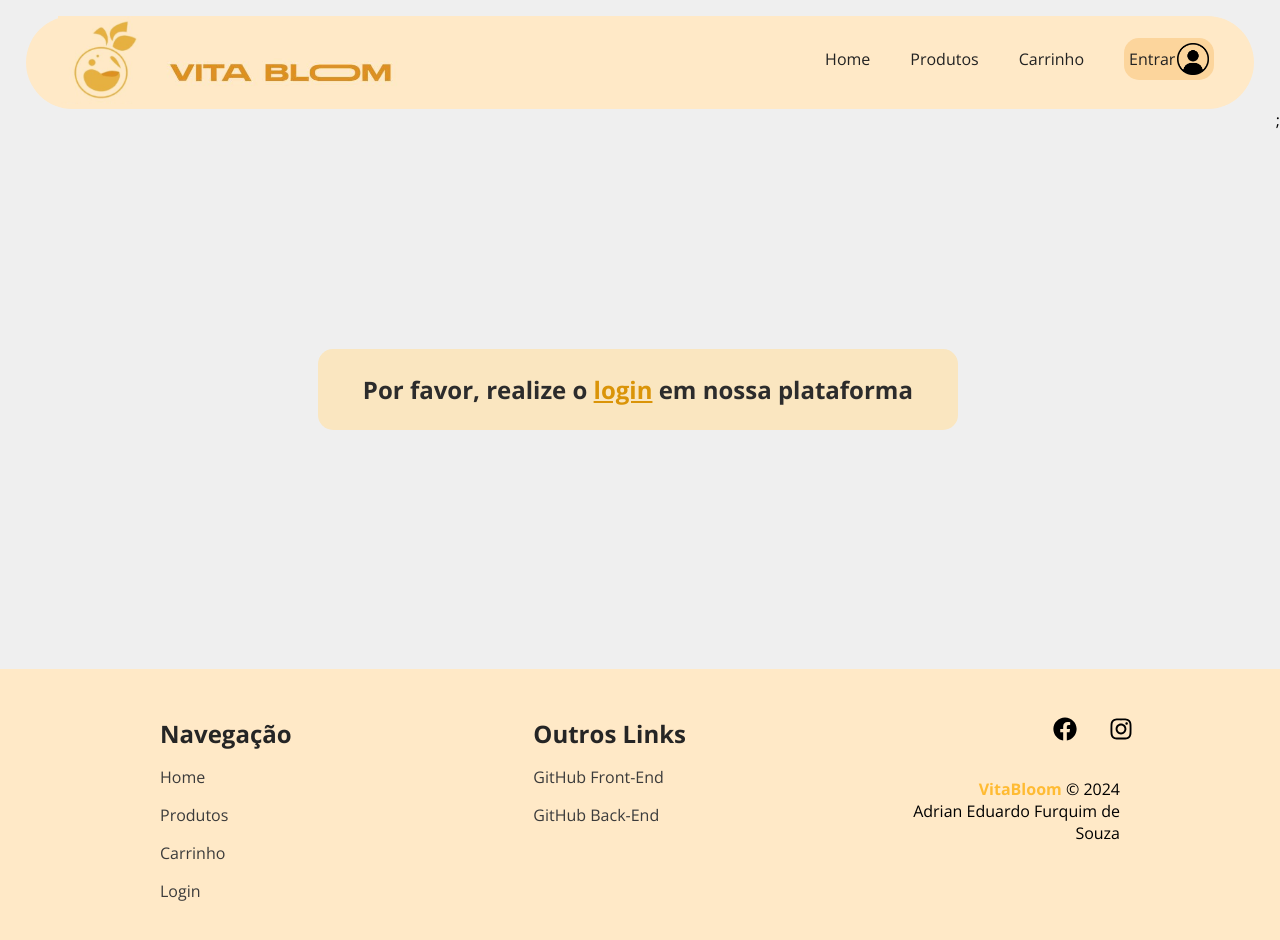
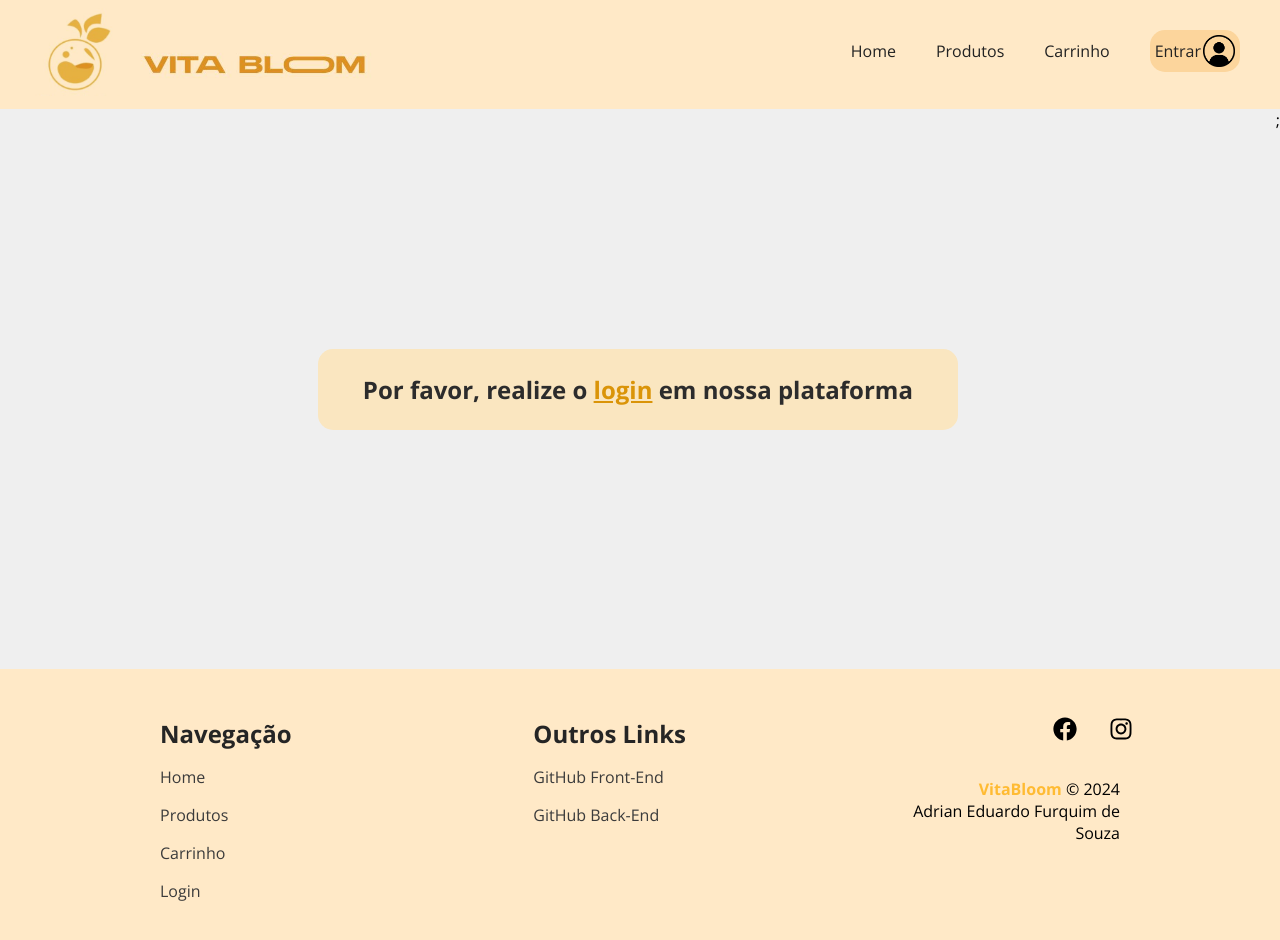
Before and after one commit to AdrianFurquim/VitaBloom-Front-End, a React (Vite) app: page /carrinho in a window 1280 px wide. Shown: the top 940 px of the page. Built offline with nearby package versions, Linux system fonts and the light colour scheme.

Commit message:
[05/02/2025] - Improving navbar design

```diff
--- a/src/components/layout/Navbar.jsx
+++ b/src/components/layout/Navbar.jsx
@@ -2,24 +2,24 @@ import { Link } from "react-router-dom"
 
 import Conteiner from "./Conteiner"
 import styles from "./Navbar.module.css"
-import logo_imagem from "../../assets/img/logo_imagem.png"
-import logo_escrita from "../../assets/img/logo_escrita.png"
+import imageLogo from "../../assets/img/logo_imagem.png"
+import writtenLogo from "../../assets/img/logo_escrita.png"
 import UsuarioNavbar from "../user/UsuarioNavbar"
 
 export default function Navbar({name, logado}) {
 
     // Tela =============================================================================================================
     return (
-        <nav className={styles.navbar}>
-            <Conteiner>
+        <nav className={styles.conteinerNavbar}>
 
-                {/* Link para página principal através do click das logos */}
+                <div className={styles.conteinerNavbarLogo}>
                     <Link to="/">
-                    <img src={logo_imagem} className={styles.logo_imagem} alt="Logo_Vita_Bloom" />
-                    <img src={logo_escrita} className={styles.logo_escrita} alt="Logo_Escrita_nome_Vita_Bloom" />
+                        <img src={imageLogo} className={styles.conteinerNavbarLogoImage} alt="Logo_Vita_Bloom" />
+                        <img src={writtenLogo} className={styles.conteinerNavbarLogoWritten} alt="Logo_Escrita_nome_Vita_Bloom" />
                     </Link>
+                </div>
 
-                {/* Lista de caminho para outras paginas */}
+                <div className={styles.conteinerNavbarListLink}>
                     <ul className={styles.list}>
                         <li className={styles.item}>
                             <Link to="/">Home</Link>
@@ -30,14 +30,14 @@ export default function Navbar({name, logado}) {
                         <li className={styles.item}>
                             <Link to="/carrinho">Carrinho</Link>
                         </li>
-                    {/* Botão de login */}
-                    <li className={styles.item_login}>
+
+                        <li className={styles.itemLogin}>
                             <Link to="/usuario/login">
                                 <UsuarioNavbar nomeUsu={name} logado={logado}/>
                             </Link>
                         </li>
                     </ul>
-            </Conteiner>
+                </div>
         </nav>
     )
 }
--- a/src/components/layout/Navbar.module.css
+++ b/src/components/layout/Navbar.module.css
@@ -1,10 +1,24 @@
-.navbar{
+.conteinerNavbar{
     display: flex;
     background-color: #FFE9C7;
-    width: 96%;
     margin: auto;
-    margin-top: 1em;
-    border-radius: 55px;
+    padding-top: 0.5em;
+    padding-bottom: 0.5em;
+    justify-content: space-between;
+}
+
+.conteinerNavbarLogoImage{
+    width: 5.5em;
+    margin-left: 2em;
+}
+
+.conteinerNavbarLogoWritten{
+    width: 17em;
+    margin-bottom: 1em;
+}
+
+.conteinerNavbarListLink{
+    display: flex;
 }
 
 .list{
@@ -17,25 +31,14 @@
     padding-bottom: 0.5em;
 }
 
-.logo_imagem{
-    width: 5.5em;
-    margin-left: 2em;
-}
-
-.logo_escrita{
-    width: 17em;
-    margin-bottom: 1em;
-}
-
-
-.item a, .item_login a{
+.item a, .itemLogin a{
     text-decoration: none;
     color: #222;
     position: relative;
     transition: 0.3s;
 }
 
-.item a::before, .item_login a::before{
+.item a::before, .itemLogin a::before{
     content: "";
     position: absolute;
     width: 100%;
@@ -59,23 +62,17 @@
     border-top-right-radius: 5px;
 }
 
-.item_login a:hover{
+.itemLogin a:hover{
     font-size: 20px;
 }
 
-.item a:hover::before, .item_login a:hover::before{
+.item a:hover::before, .itemLogin a:hover::before{
     visibility: visible;
     -webkit-transform: scaleX(1);
     transform: scaleX(1);
 }
 
 @media (max-width: 1000px){
-    .navbar{
-        width: 100%;
-        margin-top: 0em;
-        border-radius: 0px;
-    }
-
     .list{
         width: 100%;
         justify-content: center;
```
Lines whose indentation alone changed are shown as unchanged.
